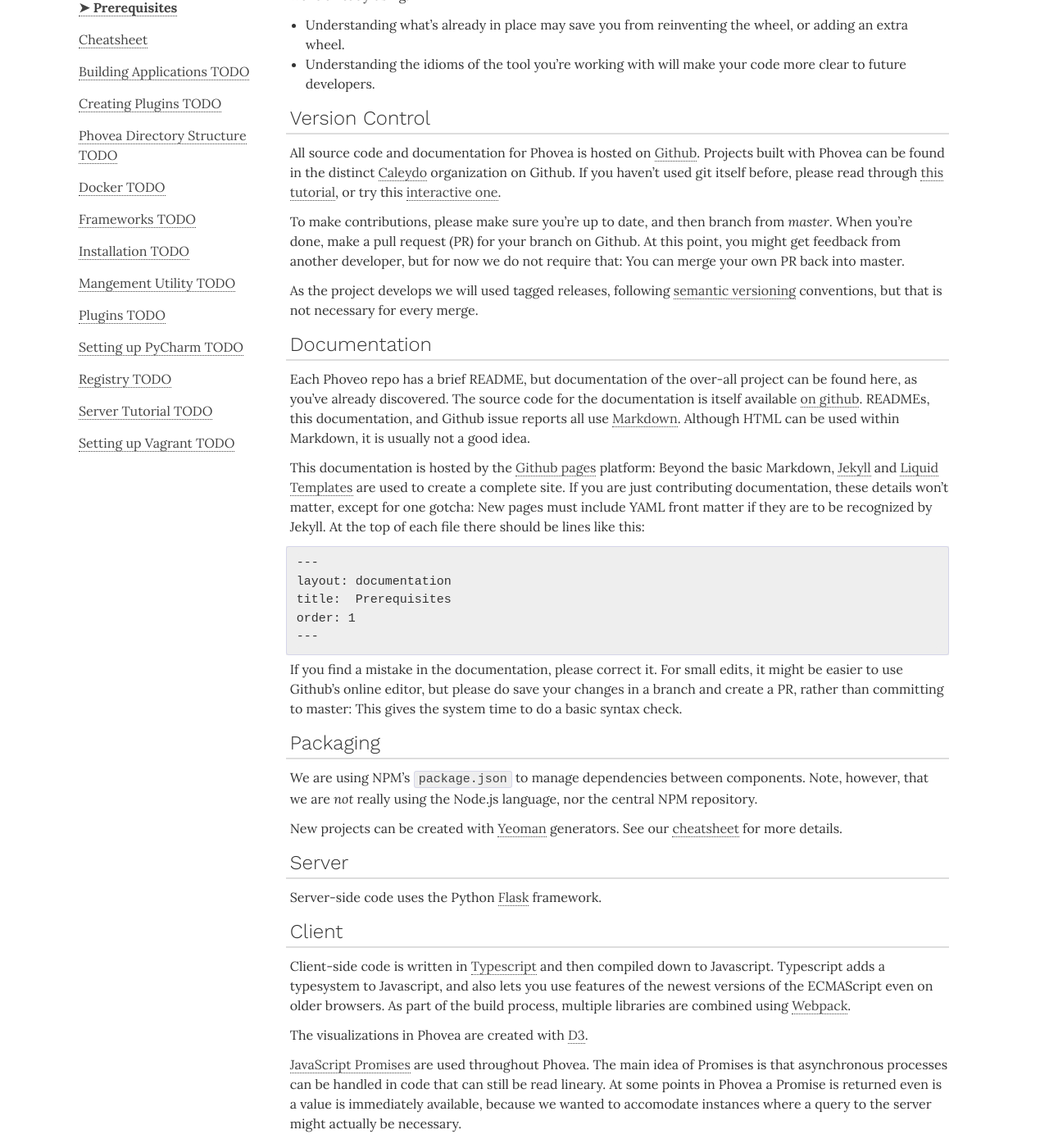
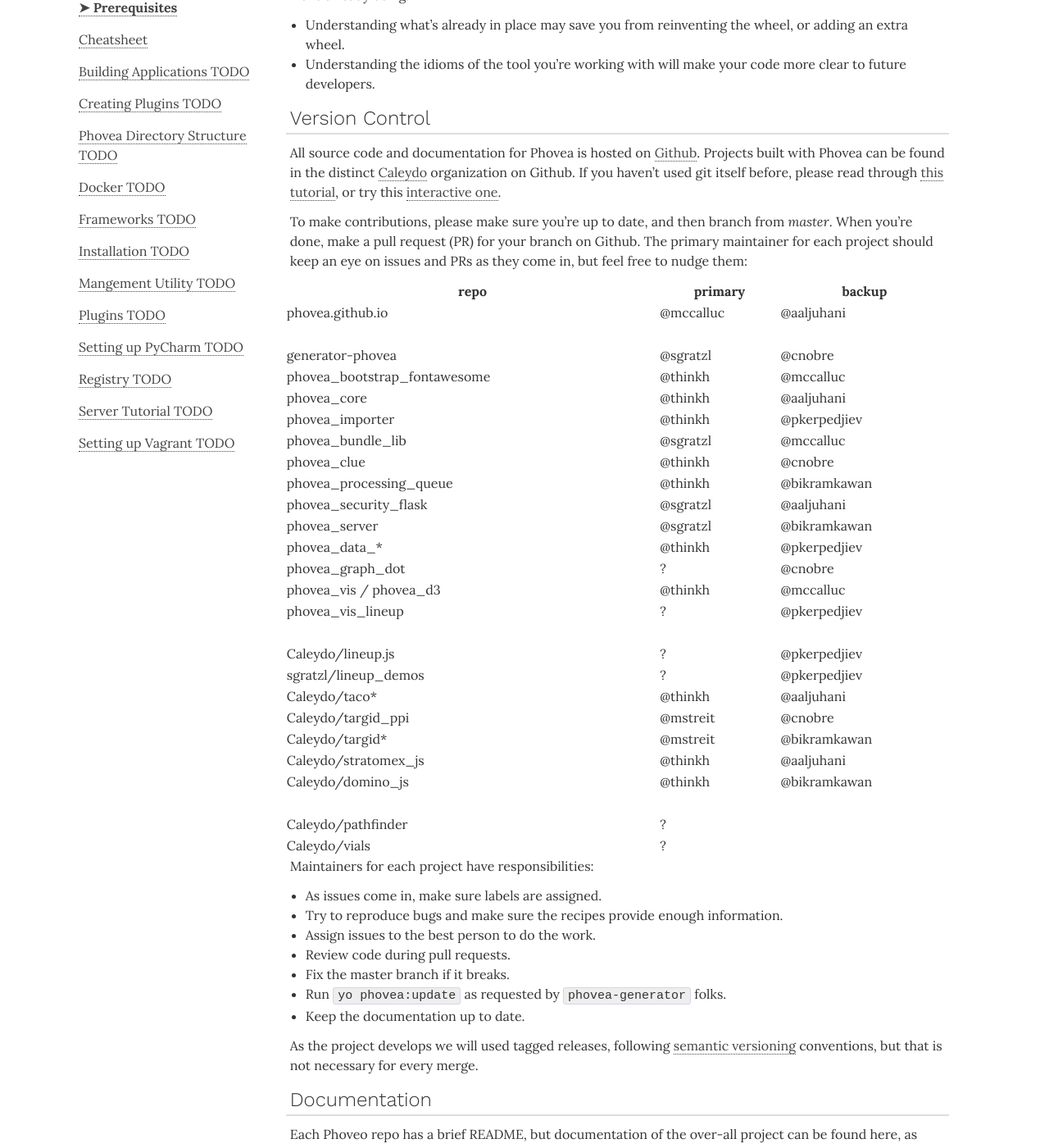
Before and after one commit to phovea/phovea.github.io, a Jekyll site: the page built from contributors/prereqs.md, in a window 1280 px wide and 1400 px high, scrolled down 215 px. Shown: the whole window at 82% size. Built offline with Jekyll 4.4.1, drawn with Linux system fonts in a browser that asks for light colours; nearby versions of some CDN libraries; some web fonts are replaced.

Commit message:
responsibilties list
(On-going tweaks are welcome, but wanted to get something in place.)

* Proposed responsibilties list

* Sam's feedback

* Update prereqs.md

* Changed order to make clusters more visible

* Add list of responsibilities from Sam

```diff
--- a/contributors/prereqs.md
+++ b/contributors/prereqs.md
@@ -21,9 +21,47 @@ organization on Github. If you haven't used git itself before, please read throu
 or try this [interactive one](https://try.github.io/).
 
 To make contributions, please make sure you're up to date, and then branch from *master*.
-When you're done, make a pull request (PR) for your branch on Github. At this point, you might
-get feedback from another developer, but for now we do not require that: You can merge your
-own PR back into master.
+When you're done, make a pull request (PR) for your branch on Github. The primary maintainer for
+each project should keep an eye on issues and PRs as they come in, but feel free to nudge them:
+
+| repo                         | primary   | backup       |
+|------------------------------|-----------|--------------|
+| phovea.github.io             | @mccalluc | @aaljuhani   |
+|
+| generator-phovea             | @sgratzl  | @cnobre      |
+| phovea_bootstrap_fontawesome | @thinkh   | @mccalluc    |
+| phovea_core                  | @thinkh   | @aaljuhani   |
+| phovea_importer              | @thinkh   | @pkerpedjiev |
+| phovea_bundle_lib            | @sgratzl  | @mccalluc    |
+| phovea_clue                  | @thinkh   | @cnobre      |
+| phovea_processing_queue      | @thinkh   | @bikramkawan |
+| phovea_security_flask        | @sgratzl   | @aaljuhani   |
+| phovea_server                | @sgratzl  | @bikramkawan |
+| phovea_data_*                | @thinkh   | @pkerpedjiev |
+| phovea_graph_dot             | ?   | @cnobre      |
+| phovea_vis / phovea_d3       | @thinkh   | @mccalluc    |
+| phovea_vis_lineup            | ?   | @pkerpedjiev |
+|
+| Caleydo/lineup.js            | ?   | @pkerpedjiev |
+| sgratzl/lineup_demos         | ?   | @pkerpedjiev |
+| Caleydo/taco*                | @thinkh   | @aaljuhani   |
+| Caleydo/targid_ppi           | @mstreit   | @cnobre      |
+| Caleydo/targid*              | @mstreit   | @bikramkawan |
+| Caleydo/stratomex_js         | @thinkh   | @aaljuhani   |
+| Caleydo/domino_js            | @thinkh   | @bikramkawan |
+|
+| Caleydo/pathfinder           | ?   |
+| Caleydo/vials                | ?   |
+
+Maintainers for each project have responsibilities:
+
+- As issues come in, make sure labels are assigned.
+- Try to reproduce bugs and make sure the recipes provide enough information.
+- Assign issues to the best person to do the work.
+- Review code during pull requests.
+- Fix the master branch if it breaks.
+- Run `yo phovea:update` as requested by `phovea-generator` folks.
+- Keep the documentation up to date.
 
 As the project develops we will used tagged releases, following
 [semantic versioning](http://semver.org/) conventions, but that is not necessary for every merge.
```
